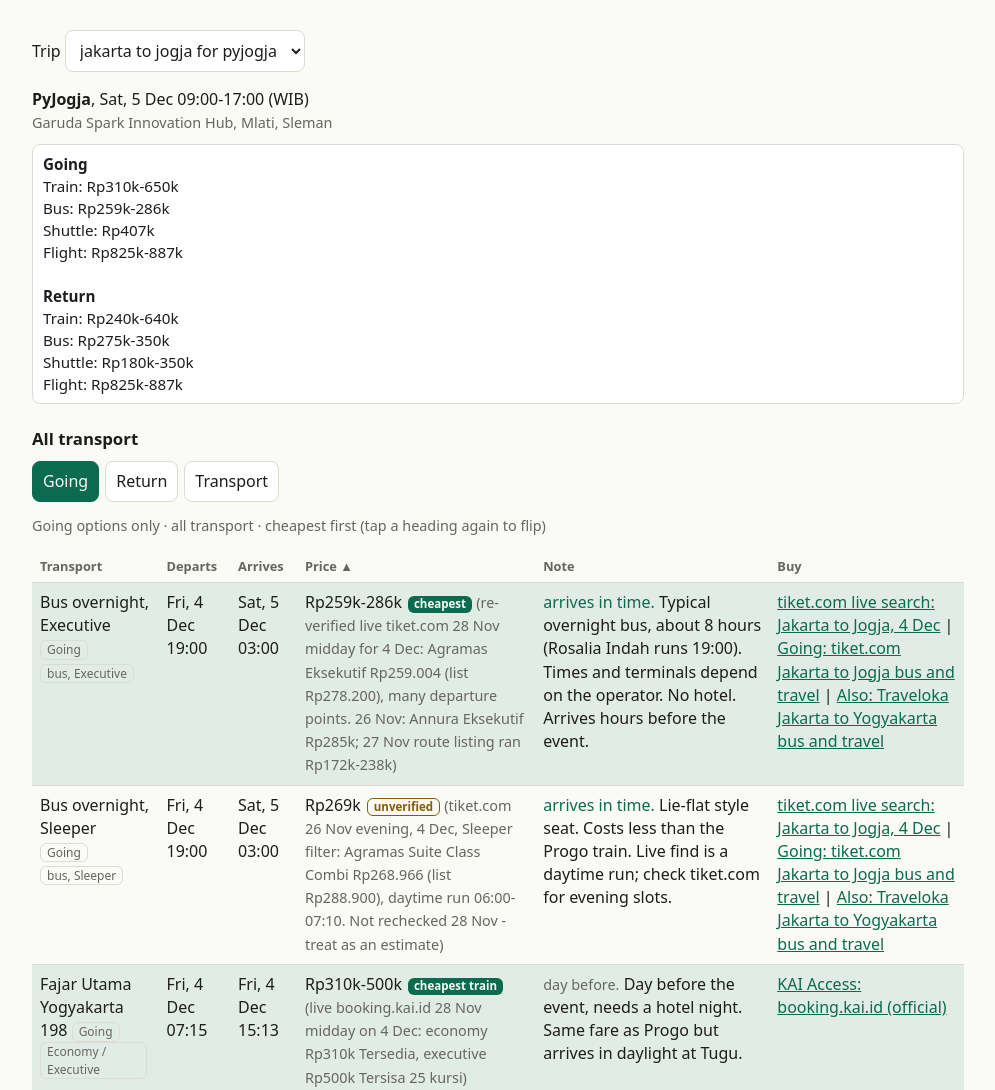
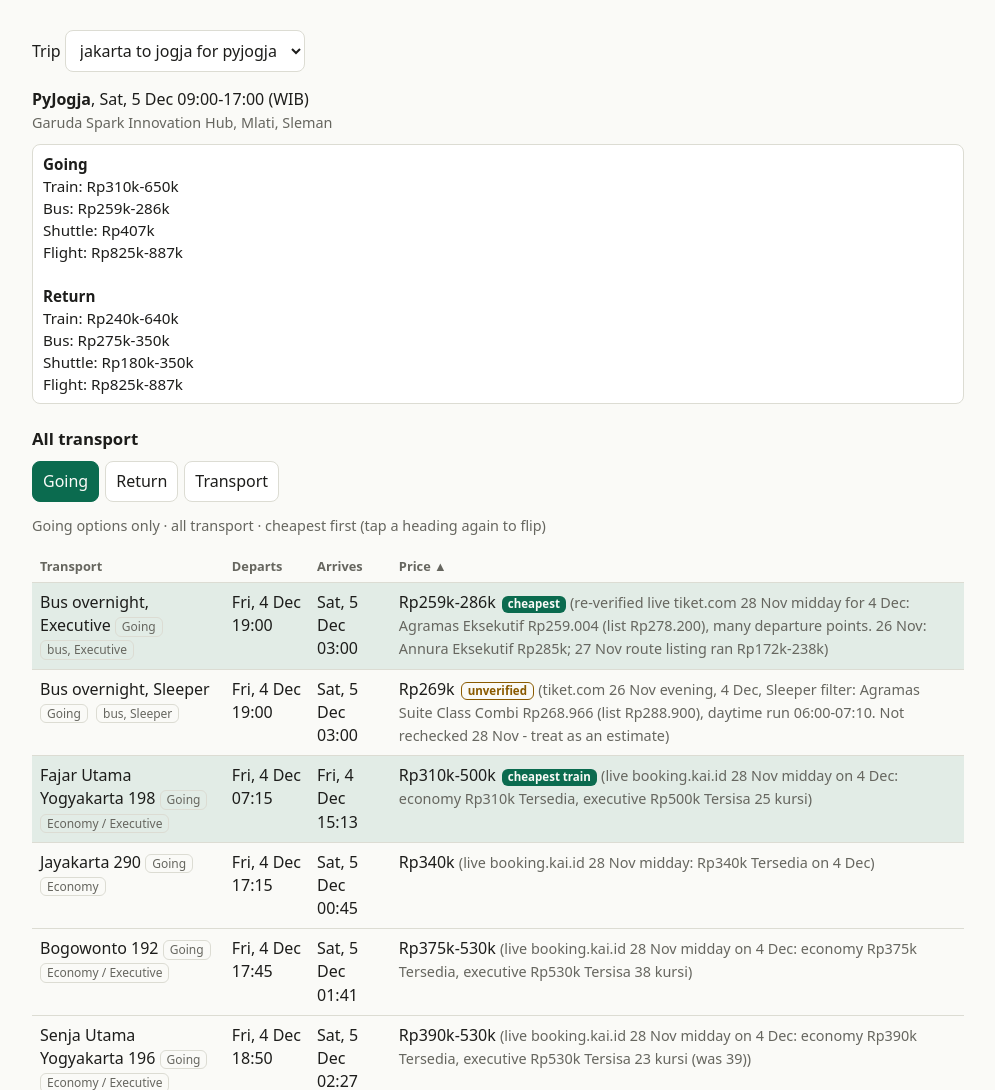
Before and after one commit to irvan-putra/singgah, a plain HTML site: page index.html in a window 1280 px wide. Shown: the top 1090 px of the page, without its empty margins (142-1137 px from the left). Drawn offline with Linux system fonts and the light colour scheme.

Commit message:
Remove note and buy columns from transport list

```diff
--- a/index.html
+++ b/index.html
@@ -64,7 +64,7 @@ const $=id=>document.getElementById(id);
 const rp=(n,m)=>n==null?"n/a":"Rp"+Math.round(n/1000).toLocaleString("id-ID")+"k"+(m&&m!==n?"-"+Math.round(m/1000).toLocaleString("id-ID")+"k":"");
 const dd=d=>d?new Date(d+"T00:00:00").toLocaleDateString("en-GB",{weekday:"short",day:"numeric",month:"short"}):"";
 let data,trip,sortKey="price",sortDir=1,filt={dir:"out",modes:["train","bus","shuttle","flight"]},modePanelOpen=false;
-const cols=[ ["train","Transport"],["dep","Departs"],["arr","Arrives"],["price","Price"],["note","Note"],["buy","Buy"] ];
+const cols=[ ["train","Transport"],["dep","Departs"],["arr","Arrives"],["price","Price"] ];
 const key=(l,k)=>k==="dep"?l.depDate+l.dep:k==="arr"?(l.arrDate?l.arrDate+l.arr:"9"):k==="price"?(l.price??1e12):k==="dir"?l.dir:k==="note"?l.note:l.train;
 const evStart=()=>trip.event.date+trip.event.start, evEnd=()=>trip.event.date+trip.event.end;
 const BUF={out:{ground:90,flight:150},back:{ground:60,flight:120}};
@@ -125,9 +125,7 @@ function render(){
  <td class="t" data-l="Transport">${l.train} <span class="tag">${l.dir==="out"?"Going":"Return"}</span> <span class="tag">${l.mode&&l.mode!=="train"?l.mode+", ":""}${l.class}</span></td>
  <td data-l="Departs">${dd(l.depDate)} ${l.dep}</td>
  <td data-l="Arrives">${l.arrDate?dd(l.arrDate)+" "+l.arr:"not found"}</td>
- <td data-l="Price">${rp(l.price,l.priceMax)}${pb} <span class="mut">(${l.priceNote})</span></td>
- <td data-l="Note"><span class="${c}">${v}.</span> ${l.note}</td>
- <td data-l="Buy">${buyFor(l)}</td></tr>`}).join("");
+ <td data-l="Price">${rp(l.price,l.priceMax)}${pb} <span class="mut">(${l.priceNote})</span></td></tr>`}).join("");
  $("count").textContent=ls.length+" of "+legs.length+" options that fit the event ("+(trip.legs.length-legs.length)+" hidden: sold out, arrive too late or leave too early). Buffers: arrive at least 90 min (airport 150) before start, leave at least 60 min (airport 120) after the end. Tap a column heading to sort.";
  $("src").innerHTML=trip.sources.map(s=>`<li><a href="${s.url}">${s.label}</a></li>`).join("")+"<li>Progo 300 fare: a 4 Nov fare listing, also in the CNN list above.</li>";
 }
```
